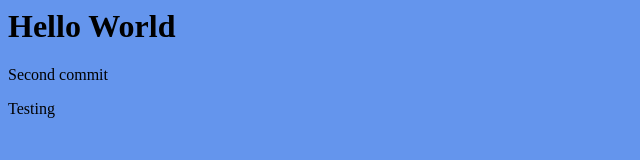
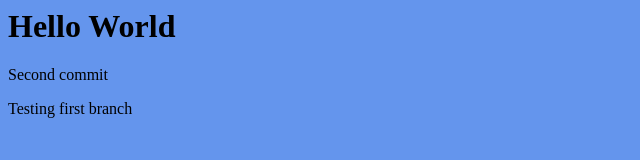
Before and after one commit to JakeRobin257/Portfolio_Website, a plain HTML site: page index.html in a window 1280 px wide. Shown: the full height of the page, 0-640 px from the left. Drawn offline with Linux system fonts and the light colour scheme.

Commit message:
Testing first branch

```diff
--- a/index.html
+++ b/index.html
@@ -7,6 +7,6 @@
   <body>
     <h1>Hello World</h1>
     <p>Second commit</p>
-    <p>Testing</p>
+    <p>Testing first branch</p>
   </body>
 </html>
```
